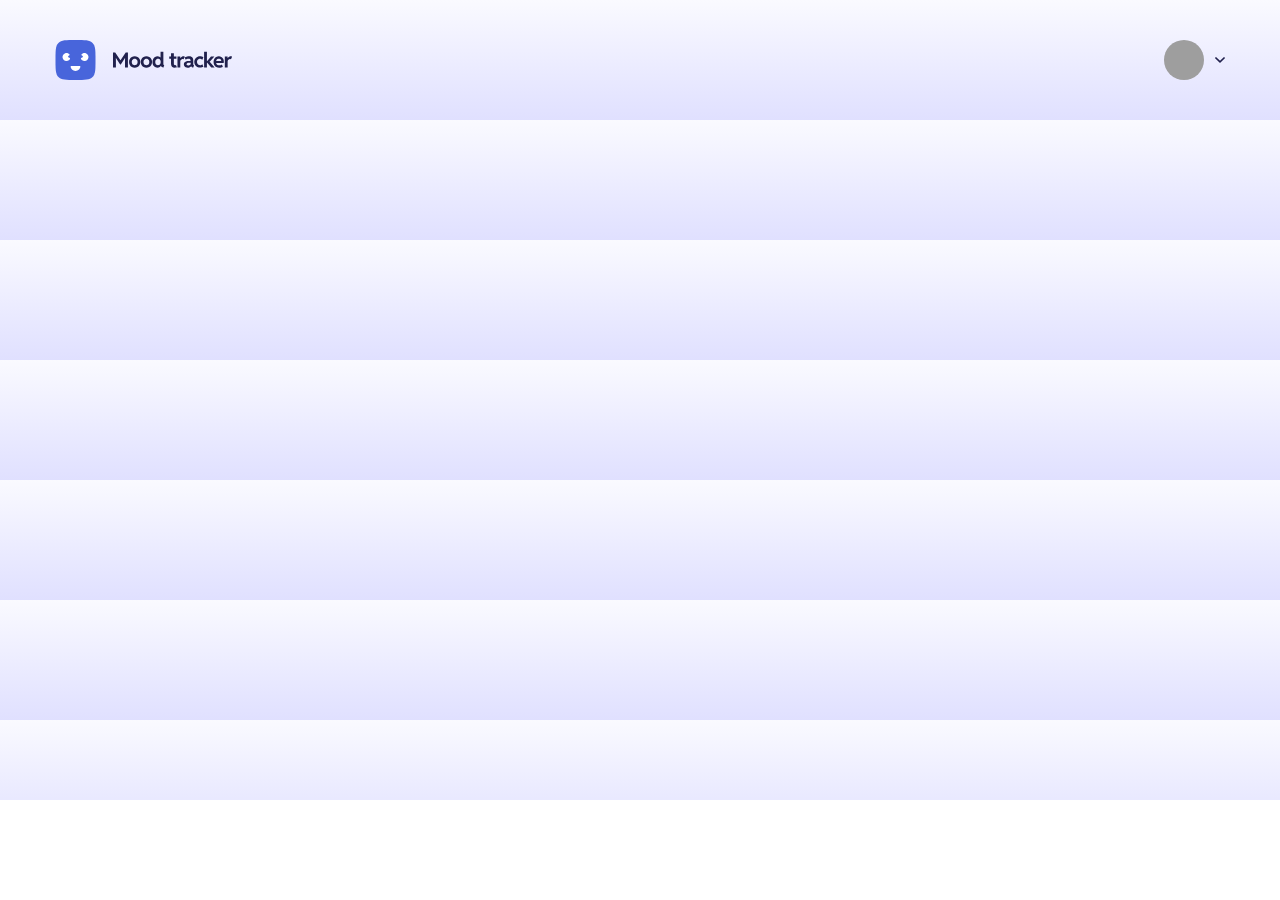
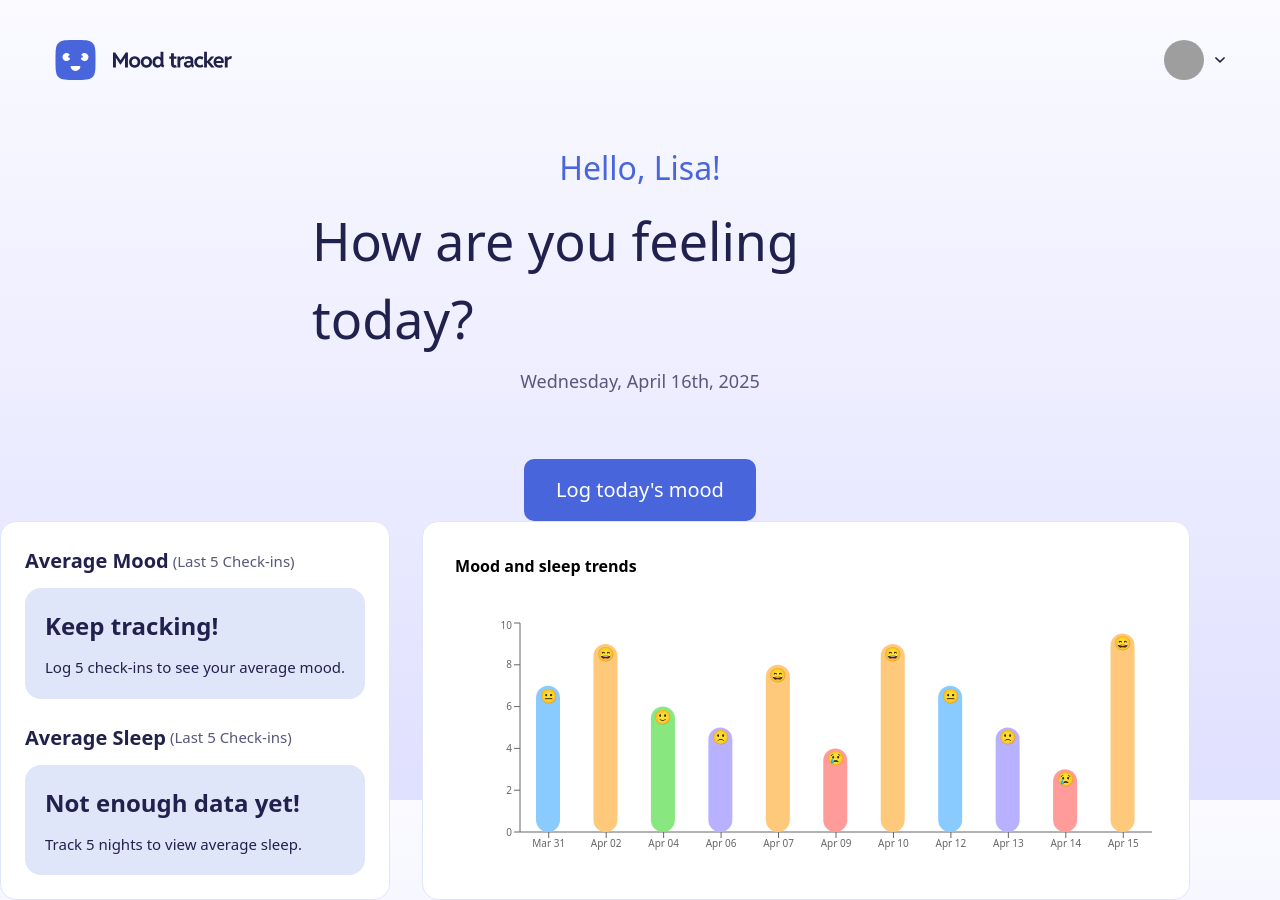
Before and after one commit to NikolozTskhvariashvili/backMidTerm-3, a Next.js app: page /main in a window 1280 px wide. Before the commit the page ends 800 px from the top, so only its background shows below. Built offline with nearby package versions, Linux system fonts and the light colour scheme; grey boxes are pictures that could not be loaded.

Commit message:
feat(MoodTracker Information): added mood tracker informations bars

```diff
--- a/src/app/(pages)/main/page.tsx
+++ b/src/app/(pages)/main/page.tsx
@@ -1,10 +1,13 @@
 import Header from '@/app/Components/Header/Header'
+import MoodInformations from '@/app/Components/MoodInformations/MoodInformations'
 import React from 'react'
 
 const page = () => {
   return (
-    <div className='flex justify-center py-[40px]'>
+    <div className='w-full h-screen py-[40px]'>
       <Header />
+
+      <MoodInformations />
     </div>
   )
 }
--- a/src/app/Components/Header/Header.tsx
+++ b/src/app/Components/Header/Header.tsx
@@ -10,7 +10,8 @@ const Header = () => {
   const [modal, setModal] = useState(false);
 
   return (
-    <div className="w-[1170px] flex items-center justify-between relative">
+    <div className="flex flex-col items-center gap-[64px]">
+        <div className="w-[1170px] flex items-center justify-between relative">
       <MoodTrackerLogo />
 
       <div onClick={() => setModal(prev => !prev)} className="flex gap-[10px] items-center cursor-pointer">
@@ -47,6 +48,22 @@ const Header = () => {
         </div>
       )}
     </div>
+
+
+    <div className="flex flex-col justify-between w-[656px] items-center gap-[64px]">
+      <div className="flex flex-col items-center justify-center gap-[10px]">
+              <p className="text-[#4865DB] text-[32px]">Hello, Lisa!</p>
+      <p className="text-[#21214D] text-[52px]">How are you feeling today?</p>
+      <p className="text-[#57577B] text-[18px]">Wednesday, April 16th, 2025</p>
+      </div>
+
+
+      <div className="py-[16px] px-[32px] rounded-[10px] bg-[#4865DB] w-fit cursor-pointer">
+      <p className="text-white text-[20px]">Log today's mood</p>
+      </div>
+    </div>
+
+    </div>
   );
 };
 
--- /dev/null
+++ b/src/app/Components/MoodInformations/MoodInformations.tsx
@@ -0,0 +1,103 @@
+'use client';
+import React from 'react';
+import {
+  BarChart,
+  Bar,
+  XAxis,
+  YAxis,
+  Tooltip,
+  ResponsiveContainer,
+  Cell,
+  LabelList,
+} from 'recharts';
+
+const data = [
+  { date: 'Mar 31', sleep: 7, mood: '😐' },
+  { date: 'Apr 02', sleep: 9, mood: '😄' },
+  { date: 'Apr 04', sleep: 6, mood: '🙂' },
+  { date: 'Apr 06', sleep: 5, mood: '🙁' },
+  { date: 'Apr 07', sleep: 8, mood: '😄' },
+  { date: 'Apr 09', sleep: 4, mood: '😢' },
+  { date: 'Apr 10', sleep: 9, mood: '😄' },
+  { date: 'Apr 12', sleep: 7, mood: '😐' },
+  { date: 'Apr 13', sleep: 5, mood: '🙁' },
+  { date: 'Apr 14', sleep: 3, mood: '😢' },
+  { date: 'Apr 15', sleep: 9.5, mood: '😄' },
+];
+
+const moodColorMap: Record<string, string> = {
+  '😄': '#FFC97C',
+  '🙂': '#89E780',
+  '😐': '#89CAFF',
+  '🙁': '#B8B1FF',
+  '😢': '#FF9B99',
+};
+
+const MoodInformations = () => {
+  return (
+    <div className="flex gap-[32px]">
+      <div className="flex flex-col p-[24px] gap-[24px] rounded-[16px] bg-white border border-[#E0E6FA]">
+        <div className="flex flex-col gap-[12px]">
+          <div className="flex items-center gap-1">
+            <p className="text-[#21214D] text-[20px] font-semibold">
+              Average Mood
+            </p>
+            <p className="text-[#57577B] text-[15px]">(Last 5 Check-ins)</p>
+          </div>
+
+          <div className="p-[20px] flex flex-col gap-[12px] bg-[#E0E6FA] rounded-[16px]">
+            <p className="text-[#21214D] text-[24px] font-semibold">
+              Keep tracking!
+            </p>
+
+            <p className="text-[#21214D] text-[15px]">
+              Log 5 check-ins to see your average mood.
+            </p>
+          </div>
+        </div>
+
+        <div className="flex flex-col gap-[12px]">
+          <div className="flex items-center gap-1">
+            <p className="text-[#21214D] text-[20px] font-semibold">
+              Average Sleep
+            </p>
+            <p className="text-[#57577B] text-[15px]">(Last 5 Check-ins)</p>
+          </div>
+
+          <div className="p-[20px] flex flex-col gap-[12px] bg-[#E0E6FA] rounded-[16px]">
+            <p className="text-[#21214D] text-[24px] font-semibold">
+              Not enough data yet!
+            </p>
+
+            <p className="text-[#21214D] text-[15px]">
+              Track 5 nights to view average sleep.
+            </p>
+          </div>
+        </div>
+      </div>
+
+      <div className="p-[32px] flex flex-col gap-[32px] rounded-[16px] border border-[#E0E6FA] bg-white w-[768px] h-[379px]">
+        <p className="text-base font-semibold mb-2">Mood and sleep trends</p>
+        <ResponsiveContainer width="100%" height="100%">
+          <BarChart data={data} barSize={24}>
+            <XAxis dataKey="date" tick={{ fontSize: 10 }} />
+            <YAxis domain={[0, 10]} tickCount={6} tick={{ fontSize: 10 }} />
+            <Tooltip formatter={(value) => `${value} hrs`} />
+            <Bar dataKey="sleep" radius={[25, 25, 25, 25]}>
+              {data.map((entry, index) => (
+                <Cell key={`cell-${index}`} fill={moodColorMap[entry.mood]} />
+              ))}
+              <LabelList
+                dataKey="mood"
+                position="insideTop"
+                style={{ fontSize: '14px' }}
+              />
+            </Bar>
+          </BarChart>
+        </ResponsiveContainer>
+      </div>
+    </div>
+  );
+};
+
+export default MoodInformations;
```
Also changed, not shown: package.json (+6 -5 lines), 1 other file (tests, documents, lock files or other folders).
